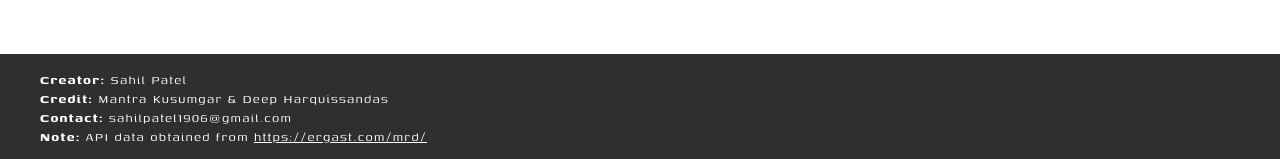
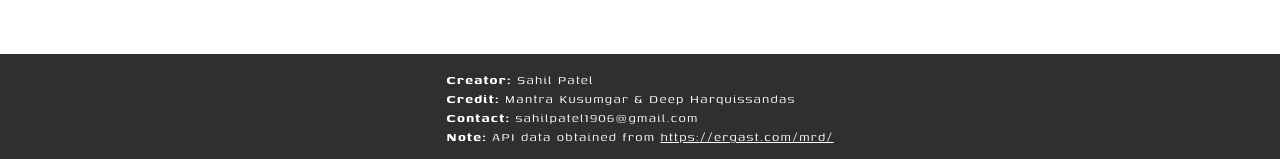
Before and after one commit to onlysilvercrow/F1_Website, a React (Create React App) app: page / in a window 1280 px wide. Shown: the part 638-797 px from the top of the page. Built offline with nearby package versions, Linux system fonts and the light colour scheme; no server answers.

Commit message:
fixed footer CSS

```diff
--- a/src/components/Footer.js
+++ b/src/components/Footer.js
@@ -1,7 +1,7 @@
 const Footer = () => {
   return (
     <footer className="Footer">
-        <div className="nav-width">
+        <div className>
           <ul style={{"listStyleType":"none"}}>
             <li><b>Creator:</b> Sahil Patel</li>
             <li><b>Credit:</b> Mantra Kusumgar & Deep Harquissandas</li>
```
